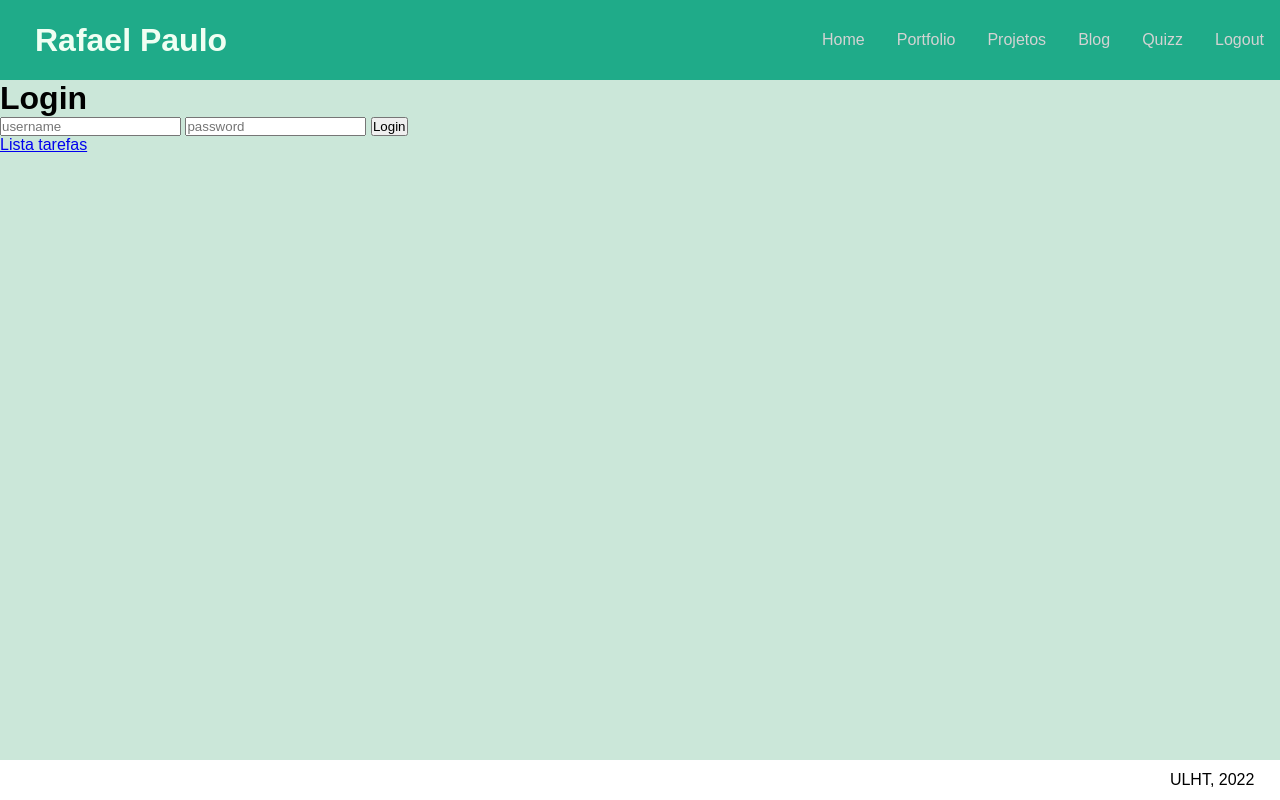
After one commit to rafaelpaulo22001810/portfolio, a Django app: page /login in a window 1280 px wide. The commit adds this page. Run offline with Django 4.2, Linux system fonts and the light colour scheme; parts of the project's set-up code (start-up, migrations or seed data) failed here and were passed over.

Commit message:
porfolio

```diff
--- a/portfolio/templates/portfolio/layout.html
+++ b/portfolio/templates/portfolio/layout.html
@@ -12,11 +12,14 @@
         <nav>
             <a href="{% url 'portfolio:home' %}">Home</a>
             <a href="{% url 'portfolio:licenciatura' %}">Portfolio</a>
-            <a>About</a>
             <a href="{% url 'portfolio:projetos' %}">Projetos</a>
             <a href="{% url 'portfolio:blog' %}">Blog</a>
             <a href="{% url 'portfolio:quizz' %}">Quizz</a>
-            <a>Contacto</a>
+            {% if request.user.is_authenticated %}
+                <a href="{% url 'portfolio:logout' %}">Login</a>
+            {% else %}
+                <a href="{% url 'portfolio:login' %}">Logout</a>
+            {% endif %}
         </nav>
     </header>
 	<main>
--- /dev/null
+++ b/portfolio/templates/portfolio/login.html
@@ -0,0 +1,23 @@
+{% extends "portfolio/layout.html" %}
+
+
+{% block main %}
+
+    <h1>Login</h1>
+
+    {% if message %}
+      <p> {{ message }} </p>
+    {% endif %}
+
+    <form action="" method="post">
+        {% csrf_token %}
+        <input type="text" name="username" placeholder="username">
+        <input type="password" name="password" placeholder="password">
+
+        <input type="submit" value="Login">
+    </form>
+
+    <a href="{% url 'portfolio:home' %}">Lista tarefas</a>
+
+
+{% endblock main %}
--- a/portfolio/urls.py
+++ b/portfolio/urls.py
@@ -12,4 +12,6 @@ urlpatterns = [
     path('newpost', views.newpost_page_view, name='newpost'),
     path('editar/<int:post_id>', views.editar_page_view, name='editar'),
     path('quizz', views.quizz_page_view, name='quizz'),
+    path('login', views.login_page_view, name='login'),
+    path('logout', views.logout_page_view, name='logout'),
 ]
--- a/portfolio/views.py
+++ b/portfolio/views.py
@@ -1,5 +1,7 @@
 import datetime
 import matplotlib
+from django.contrib.auth import authenticate, login, logout
+from django.contrib.auth.decorators import login_required
 
 from django.http import HttpResponseRedirect
 from django.shortcuts import render
@@ -37,6 +39,7 @@ def blog_page_view(request):
     return render(request, 'portfolio/blog.html', context)
 
 
+@login_required
 def newpost_page_view(request):
     form = PostForm(request.POST or None)
     if form.is_valid():
@@ -48,6 +51,7 @@ def newpost_page_view(request):
     return render(request, 'portfolio/newPost.html', context)
 
 
+@login_required
 def editar_page_view(request, post_id):
     post = Post.objects.get(pk=post_id)
     form = PostForm(request.POST or None, instance=post)
@@ -97,7 +101,30 @@ def pontuacao_quizz(request):
     return score
 
 
-class EmpImageDisplay(DetailView):
-    model = Cadeira
-    template_name = 'licenciatura.html'
-    context_object_name = 'emp'
+def login_page_view(request):
+    if request.method == 'POST':
+        username = request.POST['username']
+        password = request.POST['password']
+
+        user = authenticate(
+            request,
+            username=username,
+            password=password)
+
+        if user is not None:
+            login(request, user)
+            return HttpResponseRedirect(reverse('portfolio:home'))
+        else:
+            return render(request, 'portfolio/login.html', {
+                'message': 'Credenciais invalidas.'
+            })
+
+    return render(request, 'portfolio/login.html')
+
+
+def logout_page_view(request):
+    logout(request)
+
+    return render(request, 'portfolio/login.html', {
+        'message': 'Foi desconetado.'
+    })
```
Also changed, not shown: portfolio/templates/portfolio/blog.html (+6 -2 lines), portfolio/migrations/0004_alter_cadeira_imagem.py (deleted).
